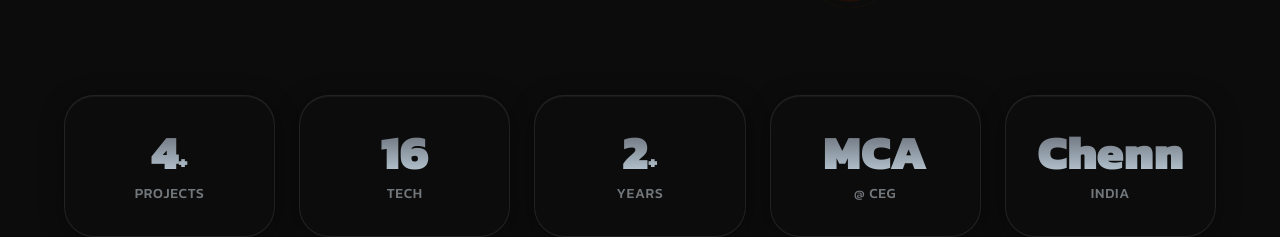
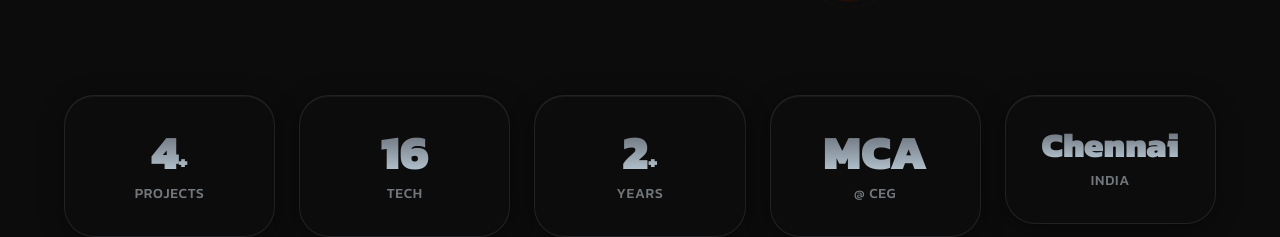
Before and after one commit to iMufix/portfolio, a React (Vite) app: page / in a window 1280 px wide. Shown: the part 785-1022 px from the top of the page. Built offline with nearby package versions, Linux system fonts and the light colour scheme.

Commit message:
fix: prevent Chennai stat clipping

```diff
--- a/src/sections/StatsBar.jsx
+++ b/src/sections/StatsBar.jsx
@@ -8,6 +8,9 @@ const stats = [
   { number: "MCA", label: "@ CEG", suffix: "" },
   { number: "Chennai", label: "India", suffix: "" },
 ];
+
+const getStatFontSize = (value) =>
+  value.length > 4 ? "clamp(1.35rem, 2.7vw, 2.25rem)" : "clamp(1.8rem, 4vw, 3rem)";
 
 export default function StatsBar() {
   return (
@@ -41,7 +44,7 @@ export default function StatsBar() {
                   <div className="relative z-10">
                     <span
                       className="hero-heading font-black block"
-                      style={{ fontSize: "clamp(1.8rem, 4vw, 3rem)", lineHeight: 1 }}
+                      style={{ fontSize: getStatFontSize(stat.number), lineHeight: 1 }}
                     >
                       {stat.number}
                       {stat.suffix && (
```
